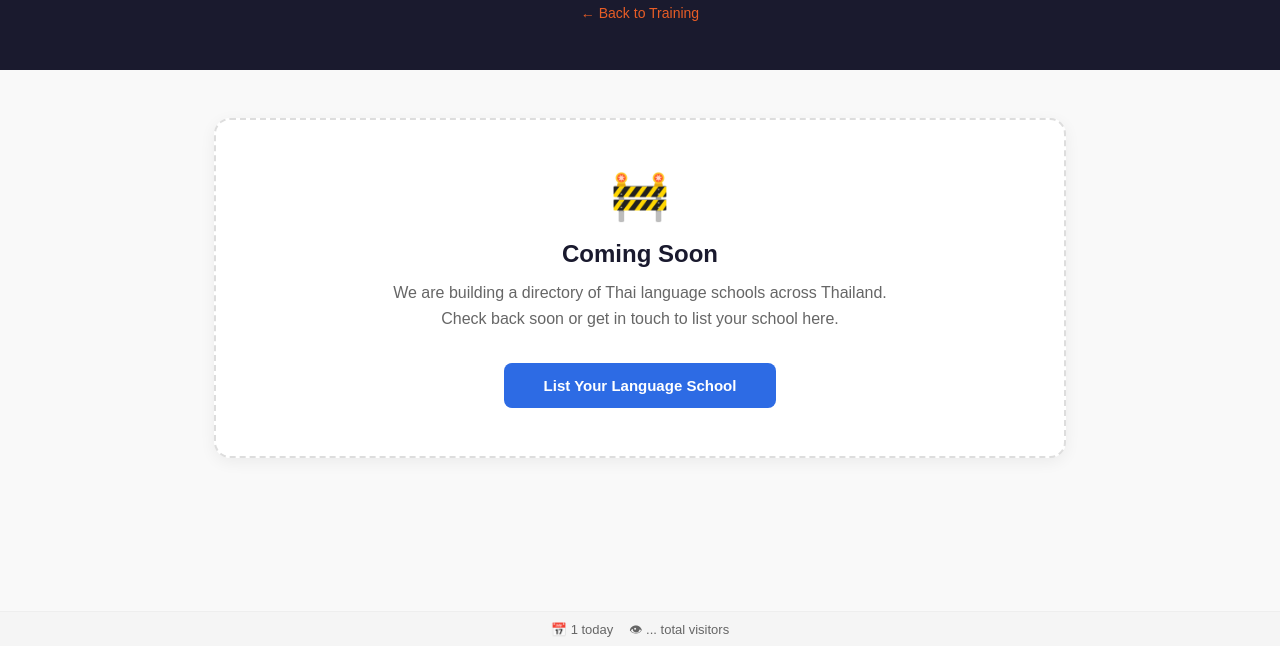
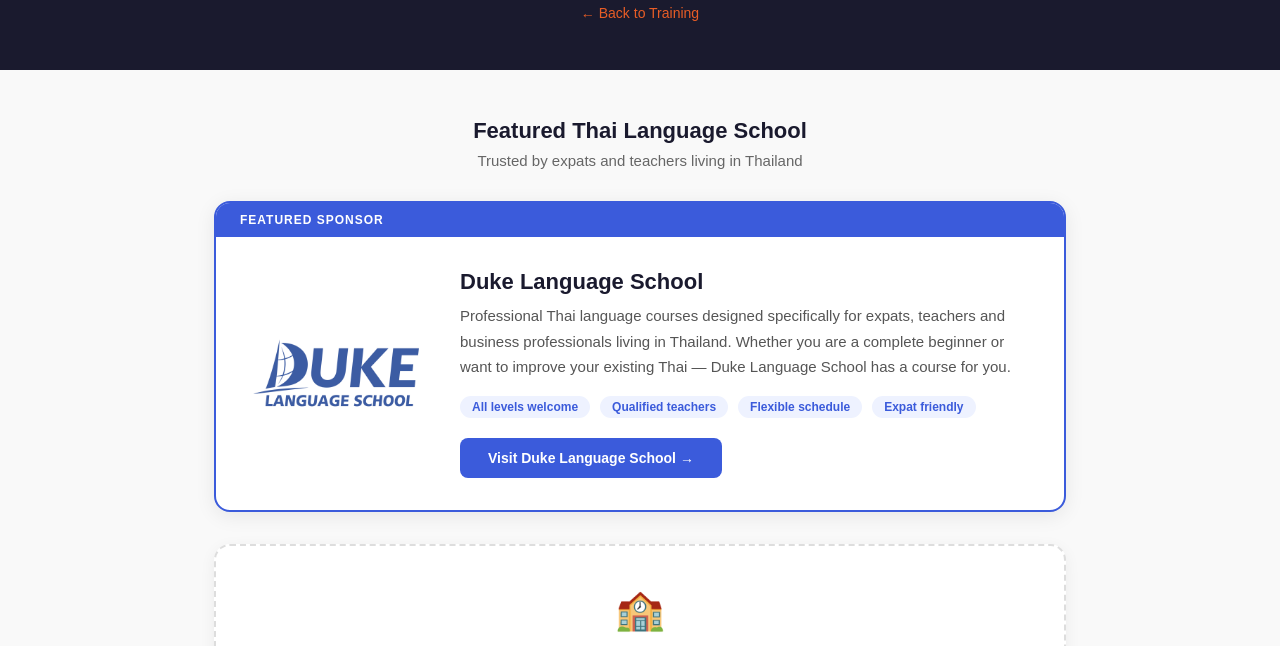
Before and after one commit to Davidjohnray/thailand-jobs, a Next.js app: page /training/thai-language in a window 1280 px wide. Shown: the part 295-941 px from the top of the page. Built offline with nearby package versions, Linux system fonts and the light colour scheme; no server answers; the database is empty.

Commit message:
add Duke Language School to Thai language schools page

```diff
--- a/app/training/thai-language/page.tsx
+++ b/app/training/thai-language/page.tsx
@@ -11,17 +11,51 @@ export default function ThaiLanguagePage() {
         <Link href="/training" style={{ color: '#E85D26', textDecoration: 'none', fontSize: '14px', marginTop: '16px', display: 'inline-block' }}>← Back to Training</Link>
       </section>
 
-      <section style={{ maxWidth: '900px', margin: '0 auto', padding: '48px 24px', textAlign: 'center' }}>
-        <div style={{ background: 'white', borderRadius: '16px', padding: '48px 32px', boxShadow: '0 4px 16px rgba(0,0,0,0.06)', border: '2px dashed #ddd' }}>
-          <div style={{ fontSize: '48px', marginBottom: '16px' }}>🚧</div>
-          <h2 style={{ fontSize: '24px', fontWeight: 'bold', color: '#1a1a2e', marginBottom: '12px' }}>Coming Soon</h2>
-          <p style={{ color: '#666', fontSize: '16px', marginBottom: '32px', lineHeight: '1.6', maxWidth: '500px', margin: '0 auto 32px' }}>
-            We are building a directory of Thai language schools across Thailand. Check back soon or get in touch to list your school here.
+      <section style={{ maxWidth: '900px', margin: '0 auto', padding: '48px 24px' }}>
+
+        <div style={{ textAlign: 'center', marginBottom: '32px' }}>
+          <h2 style={{ fontSize: '22px', fontWeight: 'bold', color: '#1a1a2e', marginBottom: '8px' }}>Featured Thai Language School</h2>
+          <p style={{ color: '#666', fontSize: '15px' }}>Trusted by expats and teachers living in Thailand</p>
+        </div>
+
+        {/* DUKE LANGUAGE SCHOOL CARD */}
+        <a href="/sponsors/duke-language" target="_blank" rel="noopener noreferrer" style={{ textDecoration: 'none', display: 'block', marginBottom: '32px' }}>
+          <div style={{ background: 'white', borderRadius: '16px', overflow: 'hidden', boxShadow: '0 4px 20px rgba(0,0,0,0.08)', border: '2px solid #3b5bdb' }}>
+            <div style={{ background: '#3b5bdb', padding: '10px 24px', display: 'flex', alignItems: 'center', gap: '8px' }}>
+              <span style={{ color: 'white', fontSize: '12px', fontWeight: 'bold', letterSpacing: '1px', textTransform: 'uppercase' }}>Featured Sponsor</span>
+            </div>
+            <div style={{ padding: '32px', display: 'flex', alignItems: 'center', gap: '32px', flexWrap: 'wrap' }}>
+              <img src="/sponsors/dukelanguage_school.png" alt="Duke Language School" style={{ width: '180px', height: 'auto', flexShrink: 0 }} />
+              <div style={{ flex: 1, minWidth: '200px' }}>
+                <h2 style={{ fontSize: '22px', fontWeight: 'bold', color: '#1a1a2e', marginBottom: '8px' }}>Duke Language School</h2>
+                <p style={{ color: '#555', fontSize: '15px', lineHeight: '1.7', marginBottom: '16px' }}>
+                  Professional Thai language courses designed specifically for expats, teachers and business professionals living in Thailand. Whether you are a complete beginner or want to improve your existing Thai — Duke Language School has a course for you.
+                </p>
+                <div style={{ display: 'flex', gap: '10px', flexWrap: 'wrap', marginBottom: '20px' }}>
+                  {['All levels welcome', 'Qualified teachers', 'Flexible schedule', 'Expat friendly'].map(tag => (
+                    <span key={tag} style={{ background: '#eef2ff', color: '#3b5bdb', fontSize: '12px', padding: '4px 12px', borderRadius: '20px', fontWeight: 'bold' }}>{tag}</span>
+                  ))}
+                </div>
+                <div style={{ background: '#3b5bdb', color: 'white', padding: '12px 28px', borderRadius: '8px', fontSize: '14px', fontWeight: 'bold', display: 'inline-block' }}>
+                  Visit Duke Language School →
+                </div>
+              </div>
+            </div>
+          </div>
+        </a>
+
+        {/* LIST YOUR SCHOOL */}
+        <div style={{ background: 'white', borderRadius: '16px', padding: '40px 32px', boxShadow: '0 4px 16px rgba(0,0,0,0.06)', border: '2px dashed #ddd', textAlign: 'center' }}>
+          <div style={{ fontSize: '40px', marginBottom: '12px' }}>🏫</div>
+          <h2 style={{ fontSize: '20px', fontWeight: 'bold', color: '#1a1a2e', marginBottom: '10px' }}>Run a Thai Language School?</h2>
+          <p style={{ color: '#666', fontSize: '15px', marginBottom: '24px', lineHeight: '1.6', maxWidth: '500px', margin: '0 auto 24px' }}>
+            Get your school in front of thousands of expats and teachers living in Thailand. Contact us to discuss advertising options.
           </p>
           <Link href="/contact" style={{ background: '#2D6BE4', color: 'white', padding: '14px 40px', borderRadius: '8px', textDecoration: 'none', fontWeight: 'bold', fontSize: '15px', display: 'inline-block' }}>
             List Your Language School
           </Link>
         </div>
+
       </section>
 
     </main>
```
